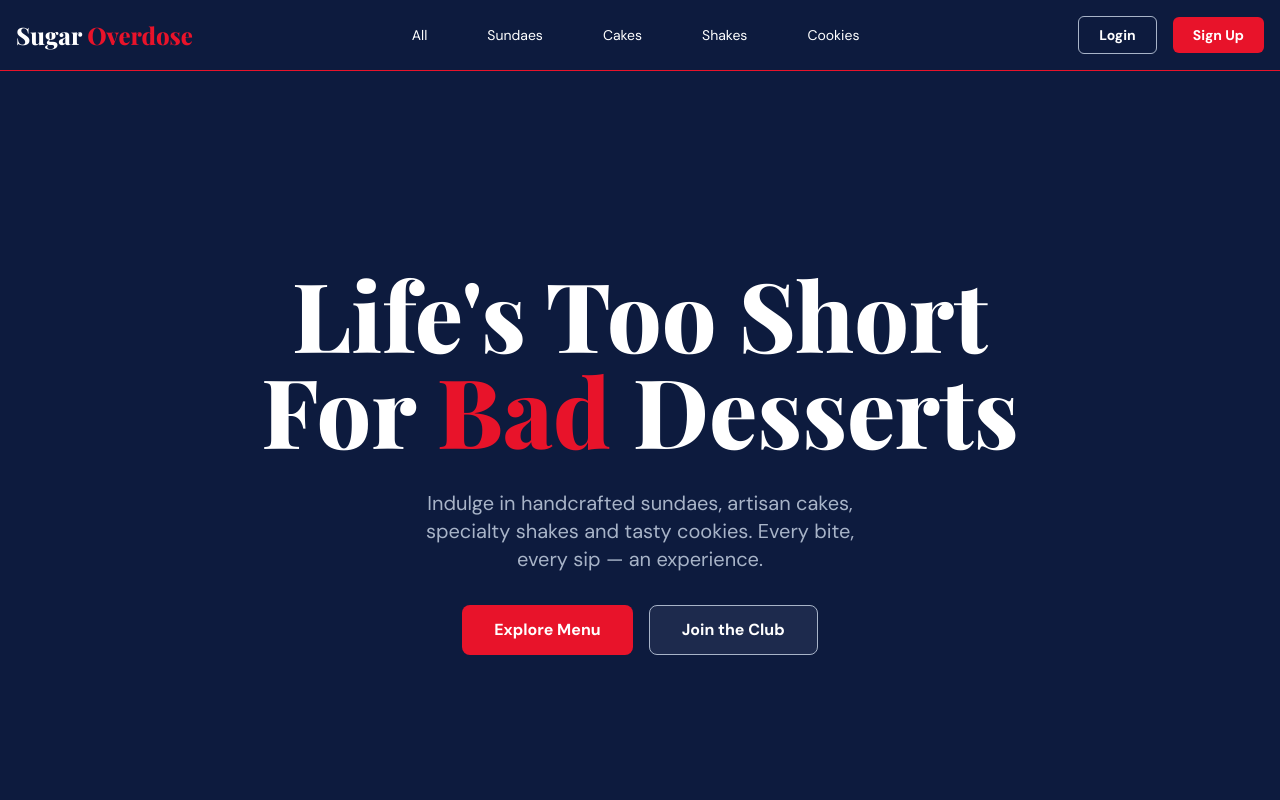
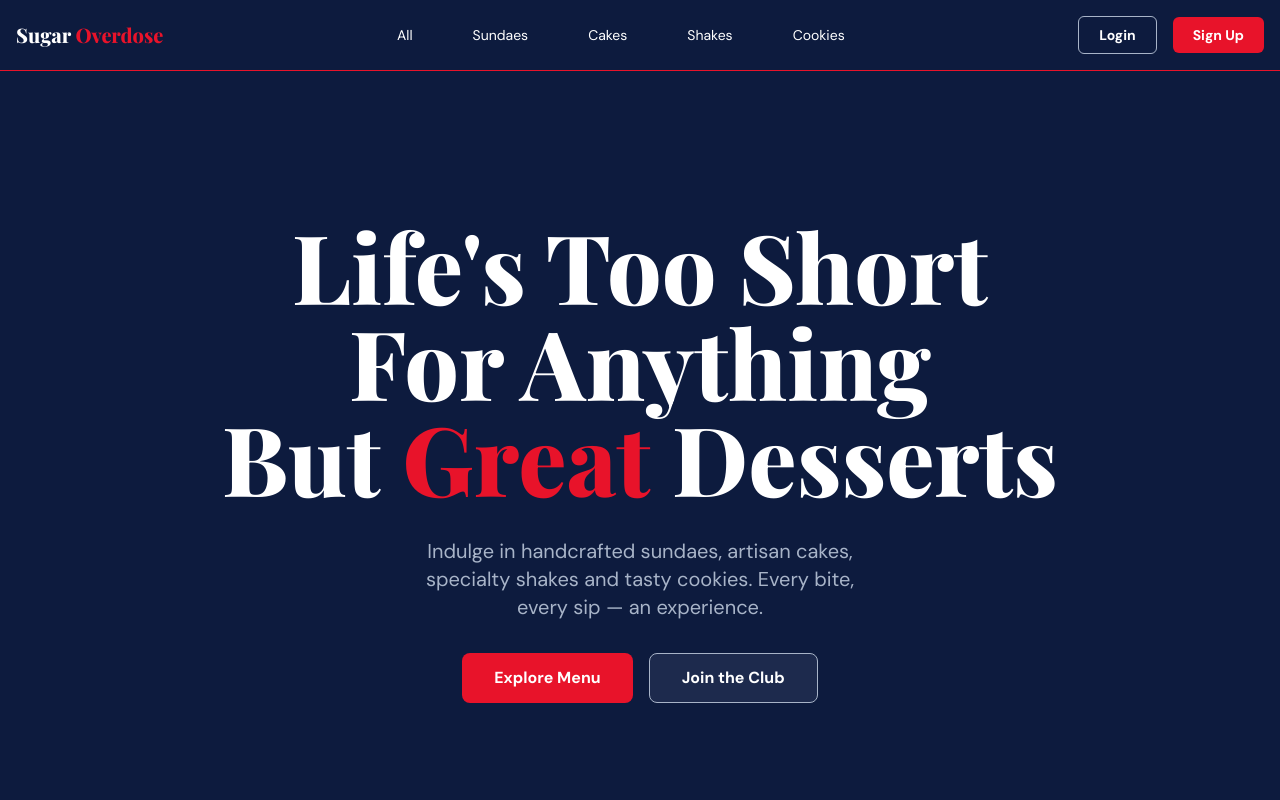
Before and after one commit to nahkadir/sugar-overdose, a website: page index.html in a window 1280 px wide. Shown: the top 800 px of the page. Drawn offline with nearby package versions, Linux system fonts and the light colour scheme; a web font is replaced by a local one.

Commit message:
updated hero

```diff
--- a/css/input.css
+++ b/css/input.css
@@ -1,7 +1,7 @@
 @import "tailwindcss";
 
 @theme {
-  /* CUstom Colors */
+  /* Custom Colors */
   --color-dark-navy: #0d1b3e;
   --color-mid-navy: #162650;
   --color-footer: rgba(0, 0, 0, 0.3);
--- a/index.html
+++ b/index.html
@@ -20,7 +20,7 @@
       class="bg-dark-navy flex justify-between items-center p-4 border-b border-b-crimson fixed top-0 left-0 right-0"
     >
       <div
-        class="font-display font-extrabold text-md text-white sm:text-lg md:text-xl lg:text-2xl"
+        class="font-display font-extrabold text-md text-white sm:text-lg md:text-xl lg:text-xl"
       >
         Sugar <span class="text-crimson">Overdose</span>
       </div>
@@ -88,7 +88,8 @@
           class="font-display text-5xl md:text-6xl lg:text-7xl xl:text-8xl font-extrabold px-6"
         >
           Life's Too Short <br />
-          For <span class="text-crimson">Bad</span> Desserts
+          For Anything <br />
+          But <span class="text-crimson">Great</span> Desserts
         </div>
         <p class="text-md text-gray w-full max-w-lg px-6 sm:text-lg md:text-xl">
           Indulge in handcrafted sundaes, artisan cakes, specialty shakes and
```
Also changed, not shown: css/output.css.
